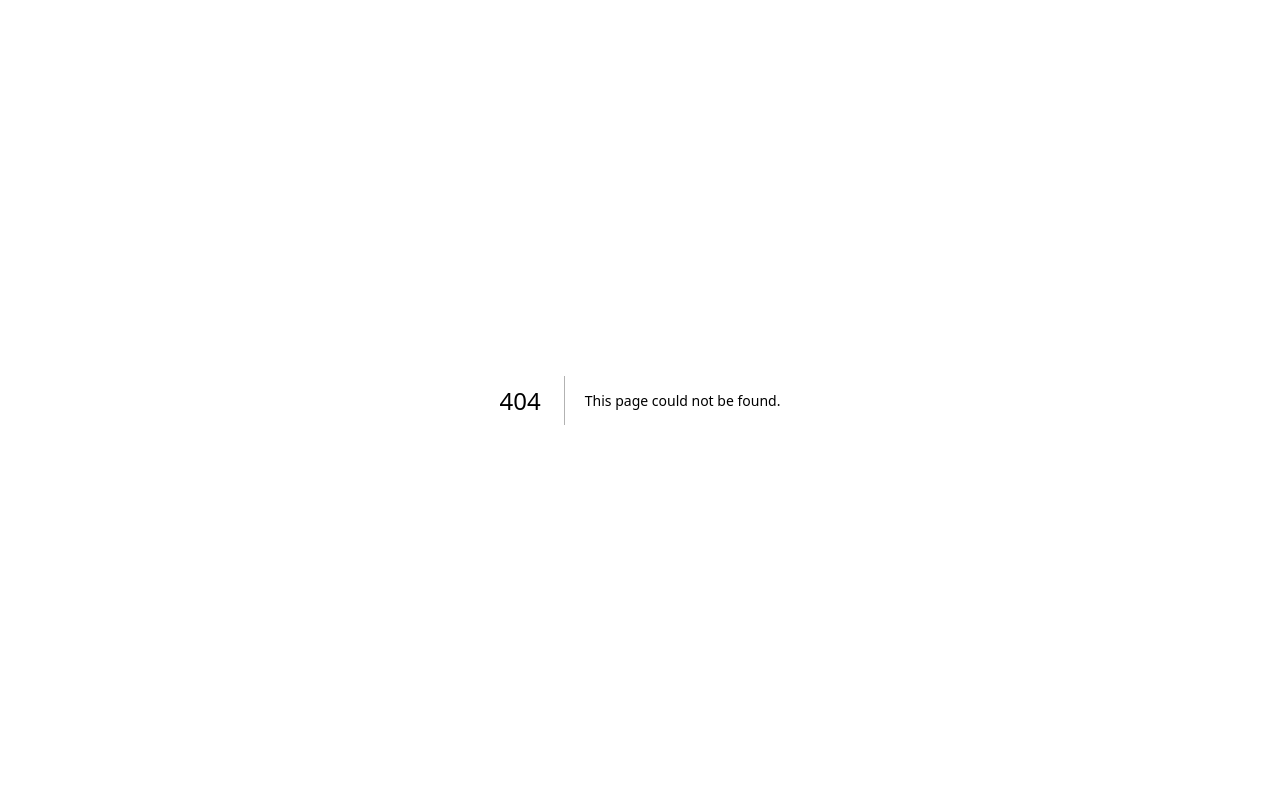
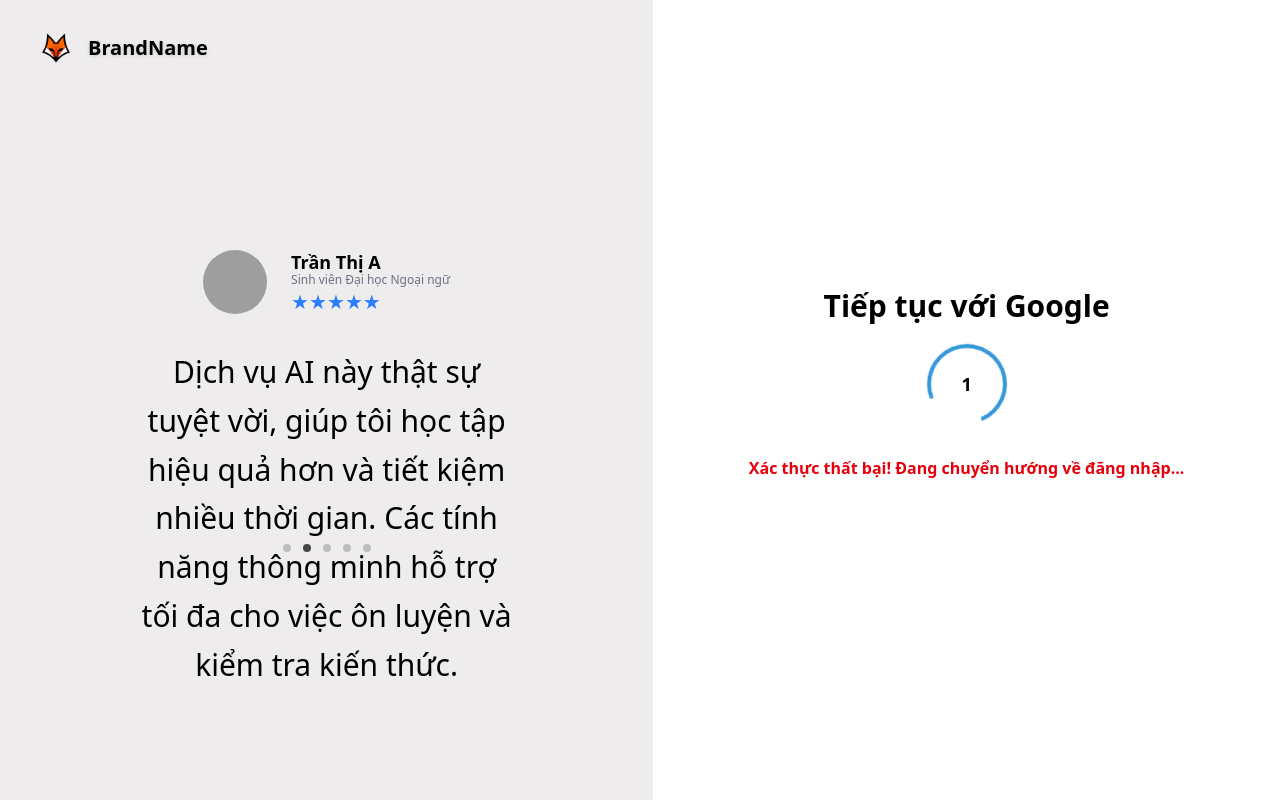
Before and after one commit to HoangAnhEm/Homie_01_FE, a Next.js app: page /auth/googleAuthCallback in a window 1280 px wide. Before the commit this address had no page. Built offline with nearby package versions, Linux system fonts and the light colour scheme; grey boxes are pictures that could not be loaded.

Commit message:
feat: SSO callback

```diff
--- /dev/null
+++ b/src/pages/auth/googleAuthCallback.tsx
@@ -0,0 +1,109 @@
+import React, { useEffect, useState } from 'react';
+import AuthenLayout from '~/layouts/auth';
+import dotsAnimationStyles from '../../styles/loadingDots.module.css';
+import circleAnimationStyles from '../../styles/loadingCircle.module.css';
+import { useRouter } from 'next/router';
+
+function LoadingDotsAnimation() {
+    return (
+        <div className="flex gap-2 items-center">
+            <span className={`${dotsAnimationStyles.dot} ${dotsAnimationStyles['animate-dot']}`}></span>
+            <span className={`${dotsAnimationStyles.dot} ${dotsAnimationStyles['animate-dot']} ${dotsAnimationStyles['delay-1']}`}></span>
+            <span className={`${dotsAnimationStyles.dot} ${dotsAnimationStyles['animate-dot']} ${dotsAnimationStyles['delay-2']}`}></span>
+            <span className={`${dotsAnimationStyles.dot} ${dotsAnimationStyles['animate-dot']} ${dotsAnimationStyles['delay-3']}`}></span>
+            <span className={`${dotsAnimationStyles.dot} ${dotsAnimationStyles['animate-dot']} ${dotsAnimationStyles['delay-4']}`}></span>
+        </div>
+    );
+}
+
+export default function GoogleAuthCallback() {
+    const router = useRouter();
+    const delaySeconds = 5;
+
+    const [stage, setStage] = useState<'loading' | 'success' | 'fail'>('loading');
+    const [secondsLeft, setSecondsLeft] = useState(delaySeconds);
+
+    useEffect(() => {
+        if (stage === 'success' || stage === 'fail') {
+            setSecondsLeft(delaySeconds);
+            const timer = setInterval(() => {
+                setSecondsLeft(prev => {
+                    if (prev <= 1) {
+                        clearInterval(timer);
+                        if (stage === 'success') {
+                            router.replace({
+                                pathname: '/',
+                            });
+                        } else {
+                            router.replace({
+                                pathname: '/auth/login',
+                            });
+                        }
+                        return 0;
+                    }
+                    return prev - 1;
+                });
+            }, 1000);
+            return () => clearInterval(timer);
+        }
+    }, [stage]);
+
+
+    useEffect(() => {
+        async function fetchAuthResult() {
+            try {
+                // Lấy token từ url
+                const params = new URLSearchParams(window.location.search);
+                const token = params.get('token') || null;
+
+                // Giả lập gọi API delay 2 giây
+                await new Promise((res) => setTimeout(res, 1000));
+
+                // Giả lập kiểm tra token
+                if (token === 'valid-token')
+                    setStage('success');
+                else
+                    setStage('fail');
+            } catch {
+                setStage('fail');
+            }
+        }
+        fetchAuthResult();
+    }, []);
+
+    return (
+        <AuthenLayout>
+            <div className="flex flex-col items-center">
+                <h2 className="font-bold text-3xl mb-5 text-center">Tiếp tục với Google</h2>
+                {stage === 'loading' && (
+                    <div className="flex flex-col items-center justify-center mb-8 space-y-2 text-black font-normal">
+                        <LoadingDotsAnimation />
+                        <div className="mt-5">Đang xác thực tài khoản Google</div>
+                    </div>
+                )}
+
+                {(stage === 'success' || stage === 'fail') && (
+                    <>
+                        <div className="flex justify-center mb-8 relative w-20 h-20">
+                            <div className={circleAnimationStyles.loader}></div>
+                            <span className="absolute top-1/2 left-1/2 -translate-x-1/2 -translate-y-1/2 font-bold text-lg">
+                                {secondsLeft}
+                            </span>
+                        </div>
+                        {stage === 'success' && (
+                            <div className="text-green-600 font-semibold mb-8">
+                                Xác thực thành công! Đang chuyển hướng...
+                            </div>
+                        )}
+                        {stage === 'fail' && (
+                            <div className="text-red-600 font-semibold mb-8">
+                                Xác thực thất bại! Đang chuyển hướng về đăng nhập...
+                            </div>
+                        )}
+                    </>
+                )}
+            </div>
+        </AuthenLayout>
+
+    );
+}
--- /dev/null
+++ b/src/styles/loadingCircle.module.css
@@ -0,0 +1,23 @@
+/* LoadingCircle CSS */
+
+.loader {
+    border: 4px solid #3498db;
+    /* viền trong liền màu */
+    border-radius: 50%;
+    /* viền tròn mềm mại */
+    width: 80px;
+    height: 80px;
+    border-top-color: transparent;
+    /* phần trên trong suốt để tạo xoay */
+    animation: spin 1s linear infinite;
+}
+
+@keyframes spin {
+    0% {
+        transform: rotate(0deg);
+    }
+
+    100% {
+        transform: rotate(360deg);
+    }
+}
--- /dev/null
+++ b/src/styles/loadingDots.module.css
@@ -0,0 +1,57 @@
+/* LoadingDots CSS */
+.dot {
+    width: 15px;
+    height: 15px;
+    border-radius: 50%;
+    display: inline-block;
+    margin: 0 3px;
+    background: black;
+    opacity: 0.2;
+    transform: scale(1);
+}
+
+.animate-dot {
+    animation: dotFade 1.2s infinite;
+}
+
+.delay-1 {
+    animation-delay: 0.25s;
+}
+
+.delay-2 {
+    animation-delay: 0.5s;
+}
+
+.delay-3 {
+    animation-delay: 0.75s;
+}
+
+.delay-4 {
+    animation-delay: 1s;
+}
+
+@keyframes dotFade {
+    0% {
+        opacity: 0.2;
+        transform: scale(1);
+        background: black;
+    }
+
+    20% {
+        opacity: 1;
+        transform: scale(1.1);
+        background: black;
+    }
+
+    40% {
+        opacity: 0.2;
+        transform: scale(1);
+        background: white;
+    }
+
+    100% {
+        opacity: 0.2;
+        transform: scale(1);
+        background: white;
+    }
+}
```
